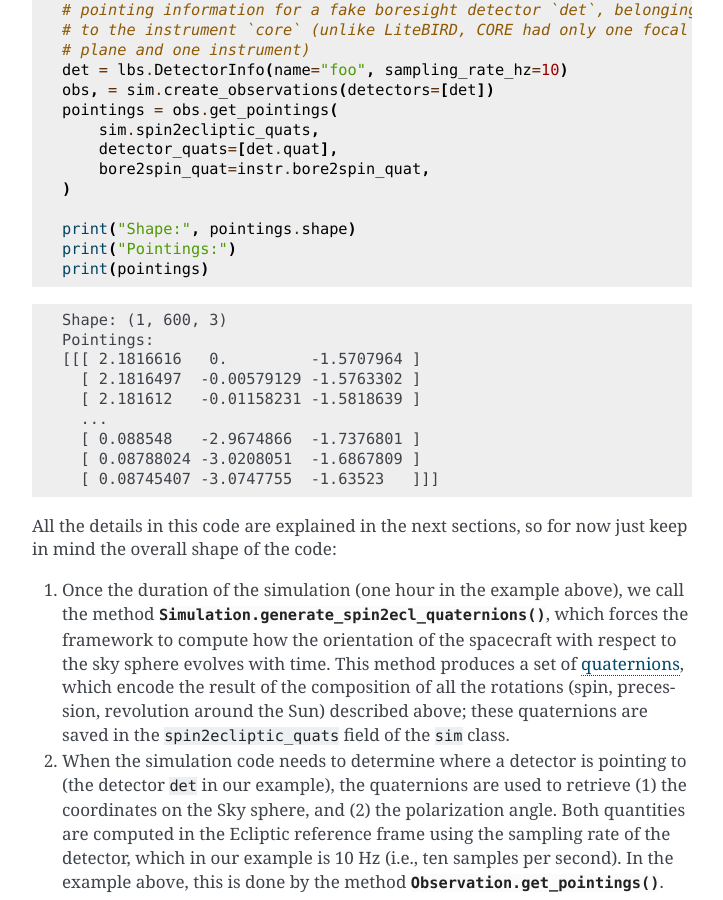
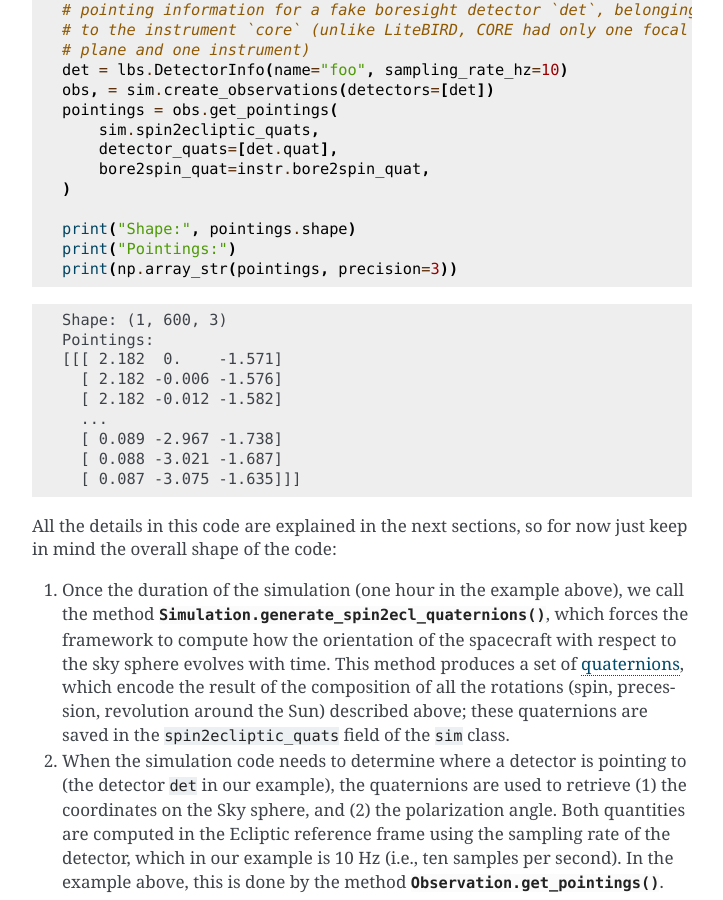
Before and after one commit to litebird/litebird_sim, a Sphinx documentation site: the page built from docs/source/scanning.rst, in a window 1280 px wide and 900 px high, scrolled down 3072 px. Shown: the whole window, without its empty margins (388-1111 px from the left). Built offline with Sphinx 7.4.7, drawn with Linux system fonts in a browser that asks for light colours; cross-references to code outside the pages are shown as plain code.

Commit message:
Improve the formatting of a test output

```diff
--- a/docs/source/scanning.rst
+++ b/docs/source/scanning.rst
@@ -146,19 +146,19 @@
 
   print("Shape:", pointings.shape)
   print("Pointings:")
-  print(pointings)
+  print(np.array_str(pointings, precision=3))
 
 .. testoutput::
 
   Shape: (1, 600, 3)
   Pointings:
-  [[[ 2.1816616   0.         -1.5707964 ]
-    [ 2.1816497  -0.00579129 -1.5763302 ]
-    [ 2.181612   -0.01158231 -1.5818639 ]
+  [[[ 2.182  0.    -1.571]
+    [ 2.182 -0.006 -1.576]
+    [ 2.182 -0.012 -1.582]
     ...
-    [ 0.088548   -2.9674866  -1.7376801 ]
-    [ 0.08788024 -3.0208051  -1.6867809 ]
-    [ 0.08745407 -3.0747755  -1.63523   ]]]
+    [ 0.089 -2.967 -1.738]
+    [ 0.088 -3.021 -1.687]
+    [ 0.087 -3.075 -1.635]]]
 
 All the details in this code are explained in the next sections, so
 for now just keep in mind the overall shape of the code:
```
